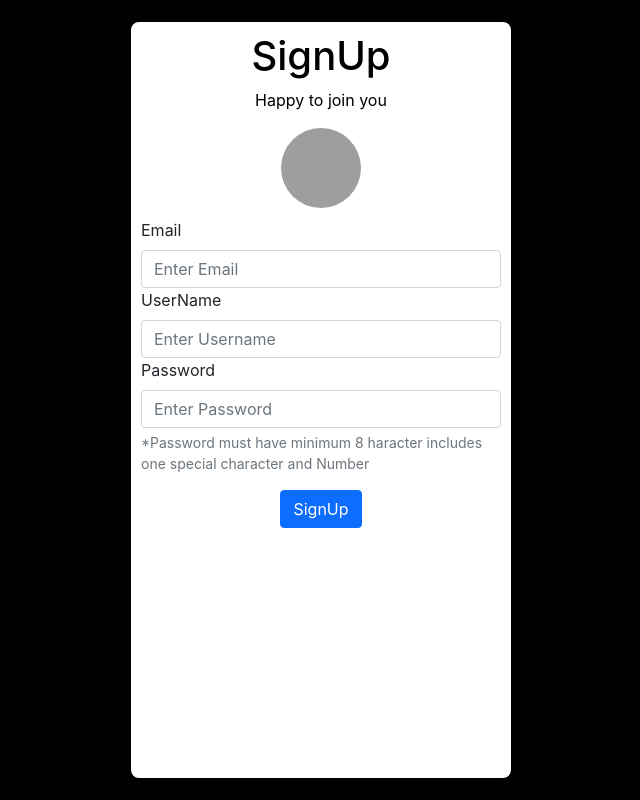
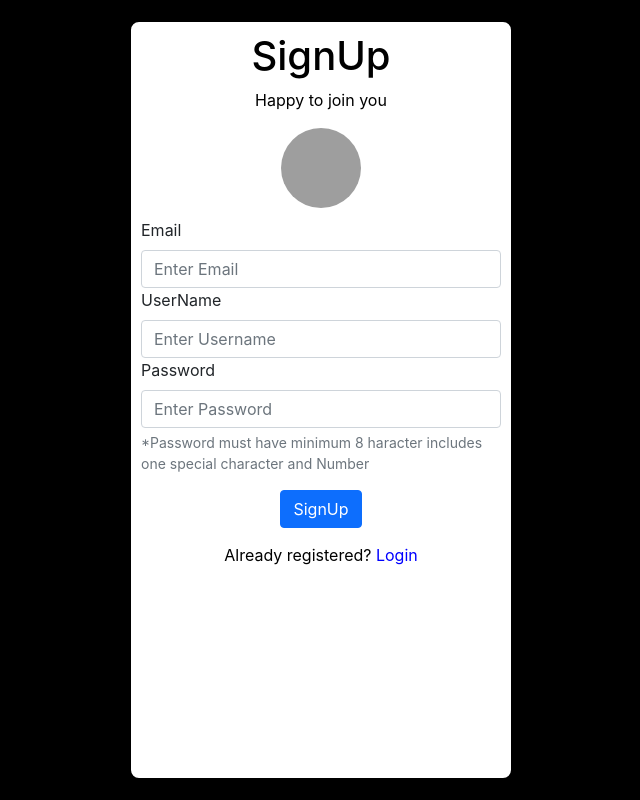
Before and after one commit to mahiiram/dietsuggestionapp-frontend, a React (Create React App) app: page /register in a window 1280 px wide. Shown: the whole page, without its empty margins (319-959 px from the left). Built offline with nearby package versions, Linux system fonts and the light colour scheme; grey boxes are pictures that could not be loaded.

Commit message:
new commit

```diff
--- a/src/Components/Register.js
+++ b/src/Components/Register.js
@@ -73,7 +73,7 @@ function Register() {
           <div className='button-div'>
           <button type="submit" className="btn btn-primary" >SignUp</button>
           </div>
-          <div className='button-div'><p>Already registered? <span><Link to='/login' >Login</Link></span></p>
+          <div className='button-div'><p className='text'>Already registered? <span><Link to='/login' style={{color:'blue'}} >Login</Link></span></p>
           </div>
 
 
```
